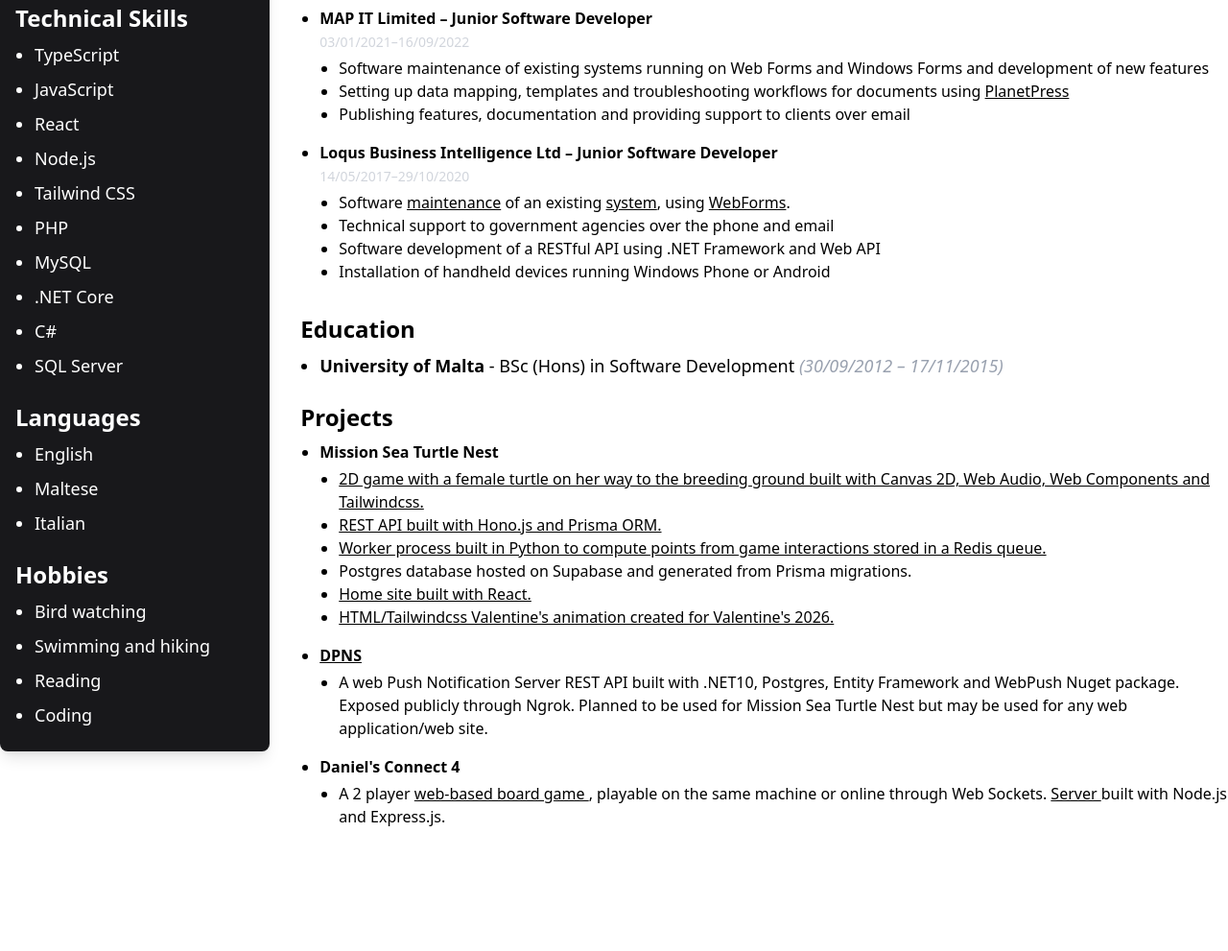
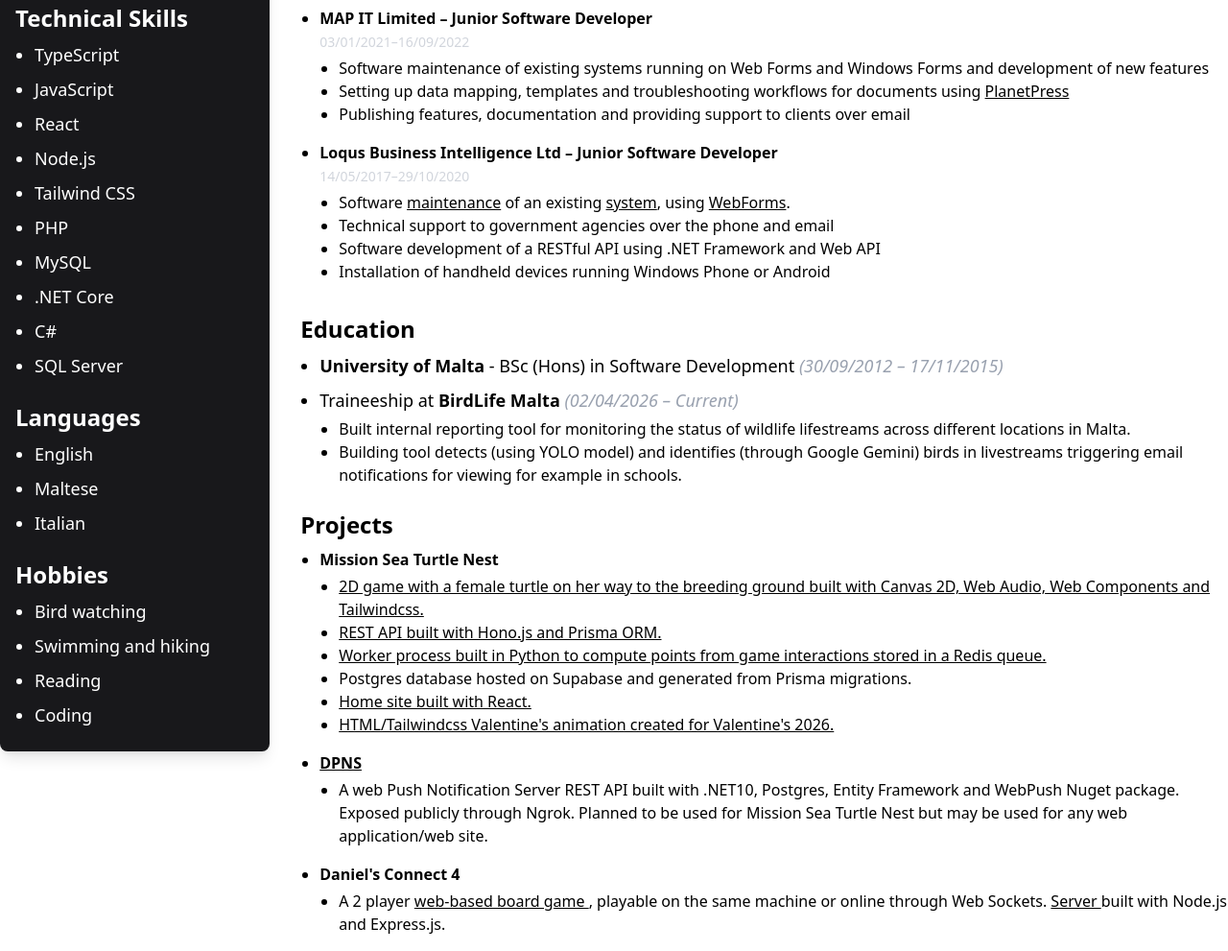
Before and after one commit to danieldesira/danielcv, a website built with Vite: page index.html in a window 1280 px wide. Shown: the part 761-1752 px from the top of the page at 96% size. Before the commit the page ends 1640 px from the top, so only its background shows below. Built offline with nearby package versions, Linux system fonts and the light colour scheme.

Commit message:
add traineeship at birdlife

```diff
--- a/index.html
+++ b/index.html
@@ -221,6 +221,23 @@
                   (30/09/2012 – 17/11/2015)
                 </span>
               </li>
+              <li class="text-lg mb-2">
+                Traineeship at <span class="font-bold">BirdLife Malta</span>
+                <span class="italic text-gray-400">
+                  (02/04/2026 – Current)
+                </span>
+                <ul class="list-disc pl-5 mt-1 text-base">
+                  <li>
+                    Built internal reporting tool for monitoring the status of
+                    wildlife lifestreams across different locations in Malta.
+                  </li>
+                  <li>
+                    Building tool detects (using YOLO model) and identifies
+                    (through Google Gemini) birds in livestreams triggering
+                    email notifications for viewing for example in schools.
+                  </li>
+                </ul>
+              </li>
             </ul>
           </div>
           <div class="flex flex-col mt-4">
```
